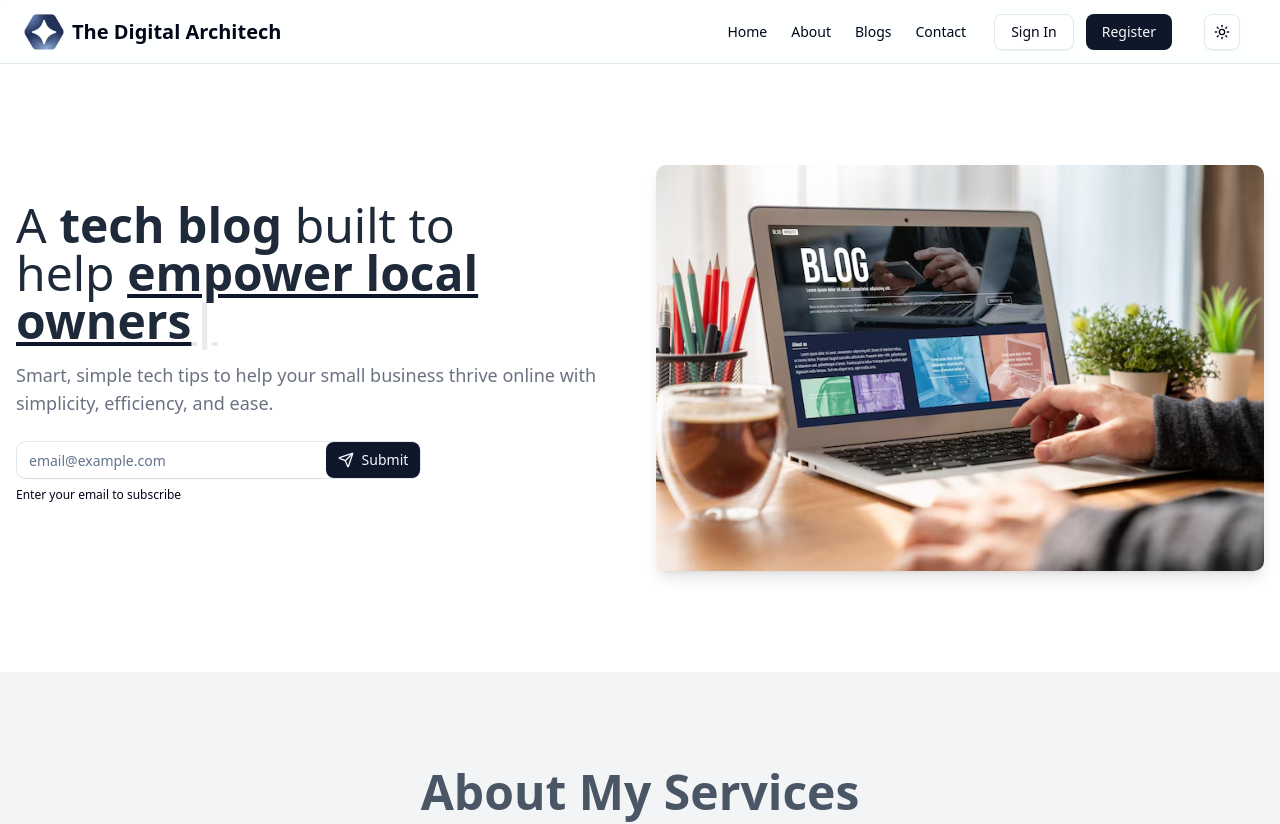
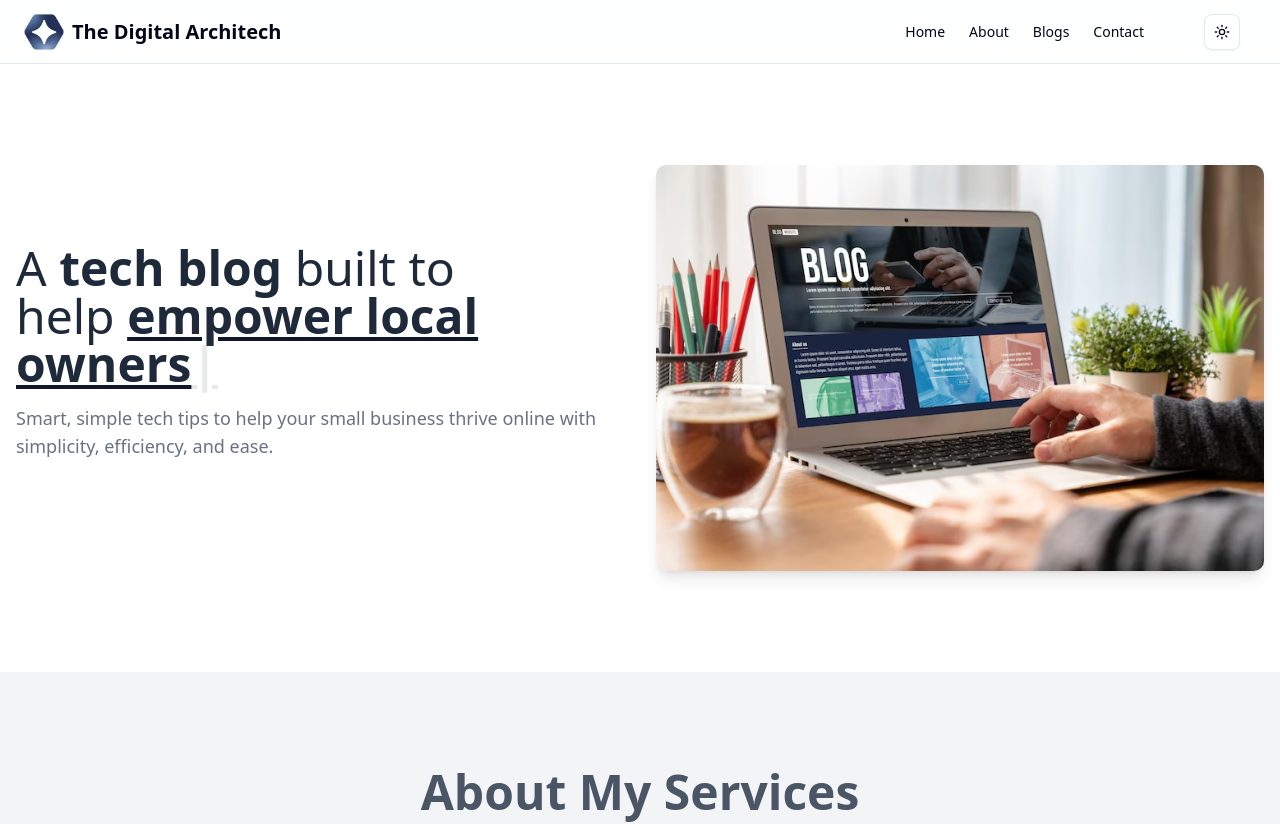
Before and after one commit to JerryDoran/digital-architech, a Next.js app: page / in a window 1280 px wide. Shown: the top 824 px of the page. Built offline with nearby package versions, Linux system fonts and the light colour scheme.

Commit message:
Refactor header navigation for responsive design; adjust blog description line clamp; modify loading bar progress handling

```diff
--- a/app/page.tsx
+++ b/app/page.tsx
@@ -42,7 +42,7 @@ export default function Home() {
               Smart, simple tech tips to help your small business thrive online
               with simplicity, efficiency, and ease.
             </p>
-            <div className='mt-6 bg-transparent border rounded-lg dark:border-gray-700 lg:w-2/3 focus-within:border-primary focus-within:ring focus-within:ring-primary dark:focus-within:border-primary focus-within:ring-opacity-20'>
+            {/* <div className='mt-6 bg-transparent border rounded-lg dark:border-gray-700 lg:w-2/3 focus-within:border-primary focus-within:ring focus-within:ring-primary dark:focus-within:border-primary focus-within:ring-opacity-20'>
               <form action='' className=''>
                 <div className='flex'>
                   <Input
@@ -64,7 +64,7 @@ export default function Home() {
             </div>
             <p className='text-xs text-left mt-2'>
               Enter your email to subscribe
-            </p>
+            </p> */}
           </div>{' '}
           <div className='w-full mt-6 lg:mt-0 lg:w-1/2'>
             <Image
--- a/components/blog-list.tsx
+++ b/components/blog-list.tsx
@@ -93,11 +93,11 @@ export default function BlogList({ blogs }: { blogs: BlogProps[] }) {
               />
             </CardHeader>
 
-            <CardContent className='p-4 flex flex-col justify-between gap-4 '>
+            <CardContent className='p-4 flex flex-col justify-between gap-4 h-[50%]'>
               <div className=''>
                 <h3 className='text-xl font-semibold mb-1'>{blog.title}</h3>
                 <p className='text-xs mb-4'>{blog.date}</p>
-                <p className='text-sm line-clamp-3 mb-2'>{blog.description}</p>
+                <p className='text-sm line-clamp-2 mb-2'>{blog.description}</p>
               </div>
 
               <Link
--- a/components/shared/header.tsx
+++ b/components/shared/header.tsx
@@ -46,7 +46,7 @@ export default function Header() {
       />
       <Logo />
       <nav className='flex items-center gap-4'>
-        <ul className='hidden lg:flex items-center text-sm'>
+        <ul className='hidden md:flex items-center text-sm'>
           <li className='transition-colors hover:bg-accent py-1.5 px-3 rounded-md'>
             <Link href='/'>Home</Link>
           </li>
@@ -59,7 +59,7 @@ export default function Header() {
           <li className='transition-colors hover:bg-accent py-1.5 px-3 rounded-md mr-4'>
             <Link href='/contact'>Contact</Link>
           </li>
-          <div className='flex items-center gap-3'>
+          {/* <div className='flex items-center gap-3'>
             <li className=''>
               <Link
                 href='/login'
@@ -76,13 +76,13 @@ export default function Header() {
                 Register
               </Link>
             </li>
-          </div>
+          </div> */}
         </ul>
         <ThemeToggle />
 
         <Sheet>
           <SheetTrigger>
-            <Menu className='lg:hidden cursor-pointer' />
+            <Menu className='md:hidden cursor-pointer' />
           </SheetTrigger>
           <SheetContent>
             <SheetHeader>
```
